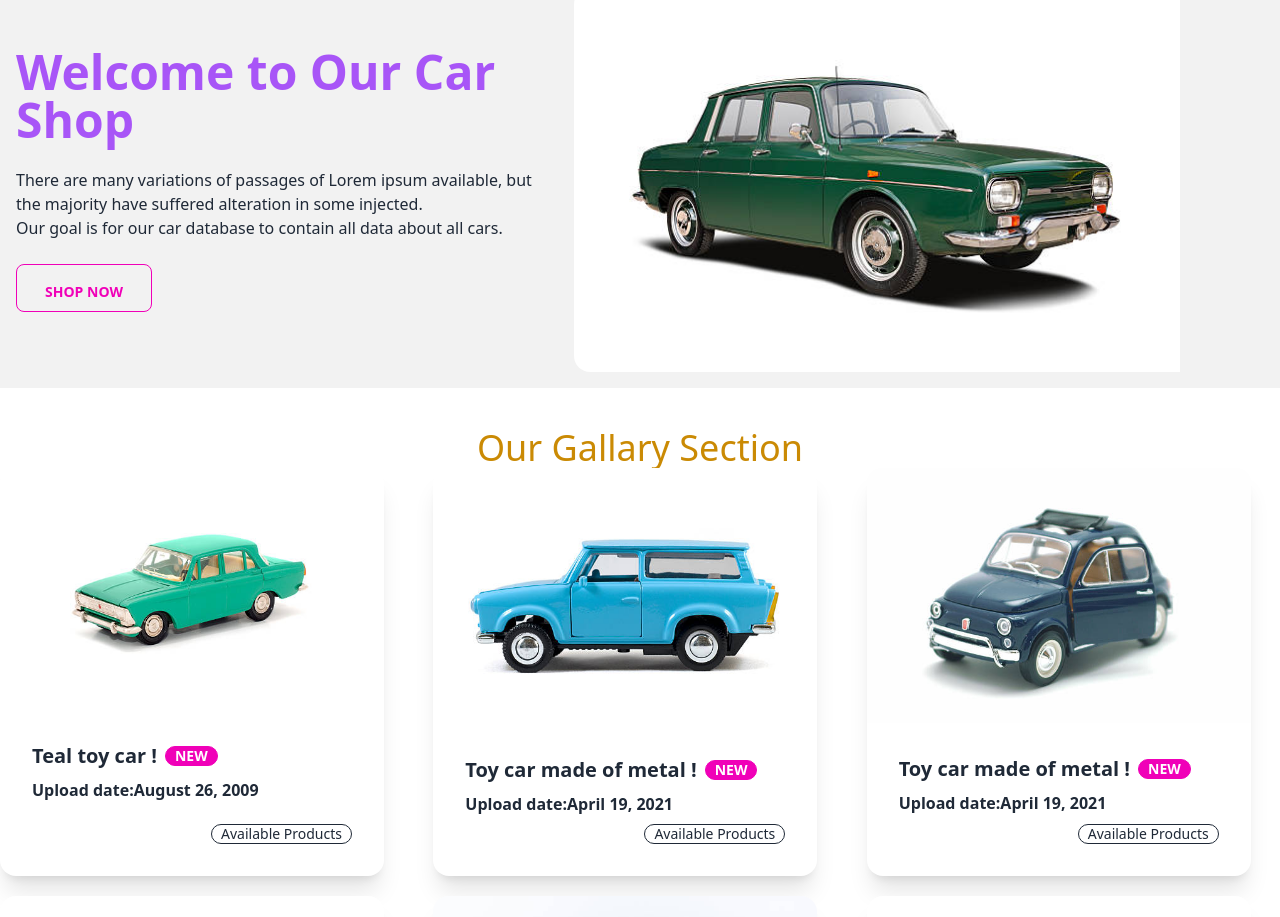
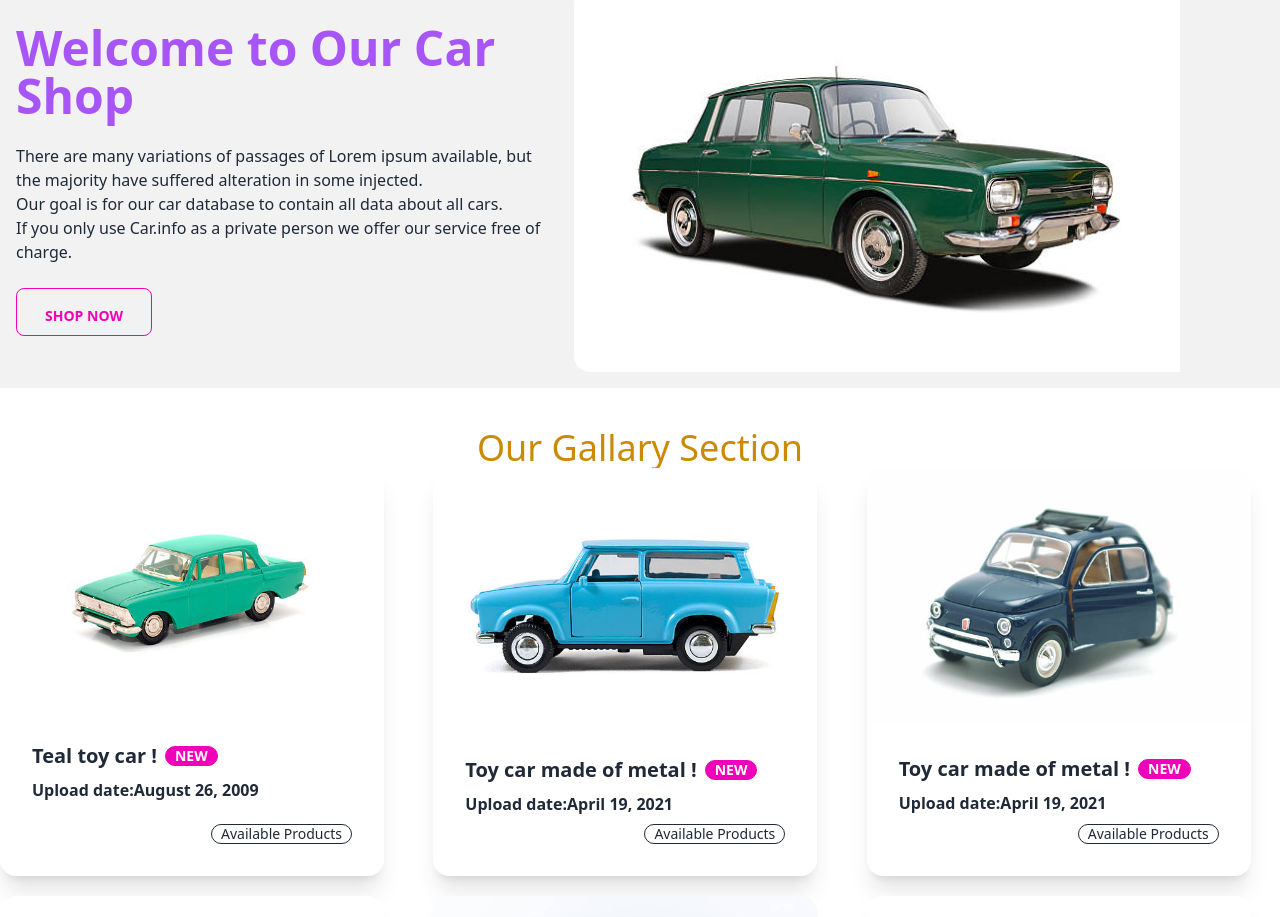
Before and after one commit to abusiddikeub/Toy-car, a React (Vite) app: page / in a window 1280 px wide. Shown: the part 1000-1917 px from the top of the page. Built offline with nearby package versions, Linux system fonts and the light colour scheme; no server answers.

Commit message:
17th commit

```diff
--- a/src/Pages/Home/About/About.jsx
+++ b/src/Pages/Home/About/About.jsx
@@ -38,7 +38,7 @@ const About = () => {
 </div>
     <div>
       <h1 className="text-5xl font-bold text-purple-500">Welcome to Our Car Shop</h1>
-      <p className="py-6">There are many variations of passages of Lorem ipsum available, but <br /> the majority have suffered alteration in some injected. <br />Our goal is for our car database to contain all data about all cars. </p>
+      <p className="py-6">There are many variations of passages of Lorem ipsum available, but <br /> the majority have suffered alteration in some injected. <br />Our goal is for our car database to contain all data about all cars. <br />If you only use Car.info as a private person we offer our service free of charge. </p>
       <button class="btn btn-outline btn-secondary py-5 px-7">Shop Now </button>
     </div>
   </div>
```
